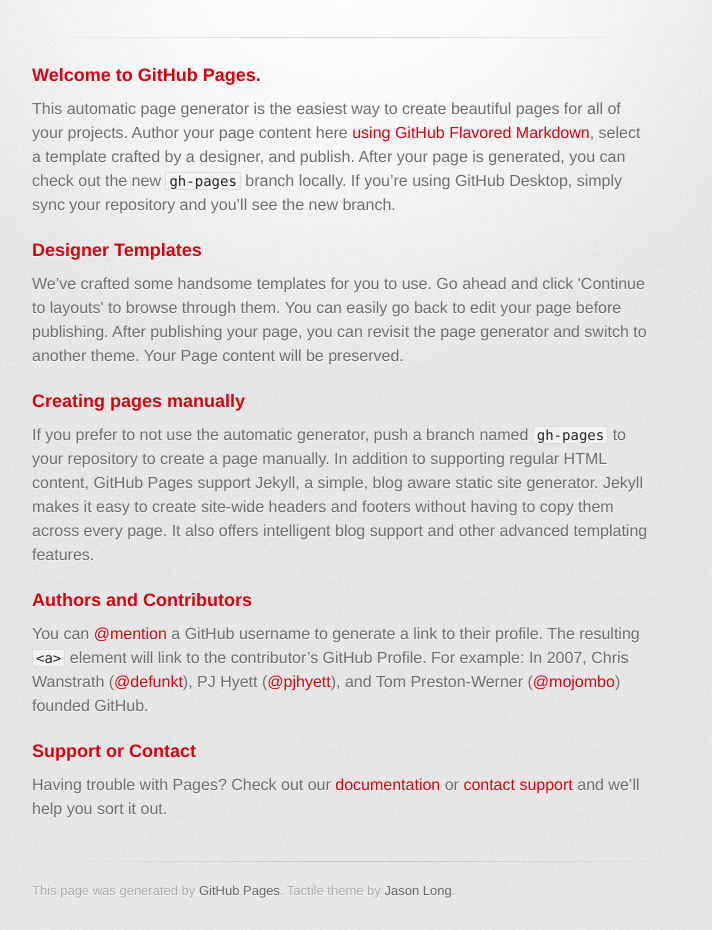
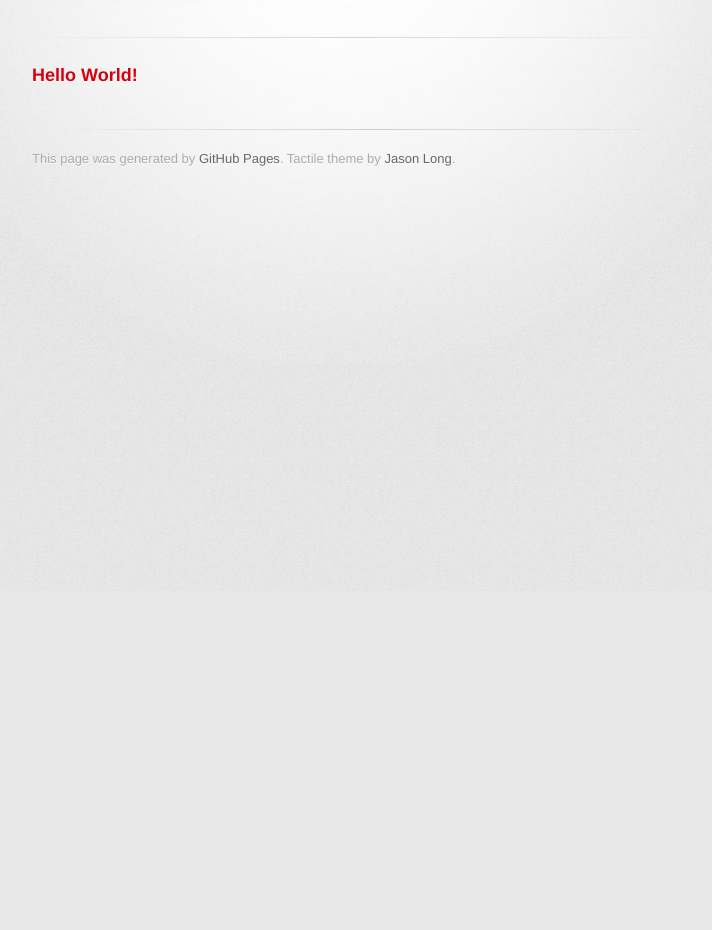
Before and after one commit to BenEllerby/BenEllerby.github.io, a plain HTML site: page index.html in a window 1280 px wide. Shown: the part 209-1139 px from the top of the page, without its empty margins (298-1010 px from the left). After the commit the page ends 800 px from the top, so only its background shows below. Drawn offline with Linux system fonts and the light colour scheme; a web font is replaced by a local one.

Commit message:
Update index.html

```diff
--- a/index.html
+++ b/index.html
@@ -29,30 +29,7 @@
         <hr>
 
         <section id="main_content">
-          <h3>
-<a id="welcome-to-github-pages" class="anchor" href="#welcome-to-github-pages" aria-hidden="true"><span aria-hidden="true" class="octicon octicon-link"></span></a>Welcome to GitHub Pages.</h3>
-
-<p>This automatic page generator is the easiest way to create beautiful pages for all of your projects. Author your page content here <a href="https://guides.github.com/features/mastering-markdown/">using GitHub Flavored Markdown</a>, select a template crafted by a designer, and publish. After your page is generated, you can check out the new <code>gh-pages</code> branch locally. If you’re using GitHub Desktop, simply sync your repository and you’ll see the new branch.</p>
-
-<h3>
-<a id="designer-templates" class="anchor" href="#designer-templates" aria-hidden="true"><span aria-hidden="true" class="octicon octicon-link"></span></a>Designer Templates</h3>
-
-<p>We’ve crafted some handsome templates for you to use. Go ahead and click 'Continue to layouts' to browse through them. You can easily go back to edit your page before publishing. After publishing your page, you can revisit the page generator and switch to another theme. Your Page content will be preserved.</p>
-
-<h3>
-<a id="creating-pages-manually" class="anchor" href="#creating-pages-manually" aria-hidden="true"><span aria-hidden="true" class="octicon octicon-link"></span></a>Creating pages manually</h3>
-
-<p>If you prefer to not use the automatic generator, push a branch named <code>gh-pages</code> to your repository to create a page manually. In addition to supporting regular HTML content, GitHub Pages support Jekyll, a simple, blog aware static site generator. Jekyll makes it easy to create site-wide headers and footers without having to copy them across every page. It also offers intelligent blog support and other advanced templating features.</p>
-
-<h3>
-<a id="authors-and-contributors" class="anchor" href="#authors-and-contributors" aria-hidden="true"><span aria-hidden="true" class="octicon octicon-link"></span></a>Authors and Contributors</h3>
-
-<p>You can <a href="https://help.github.com/articles/basic-writing-and-formatting-syntax/#mentioning-users-and-teams" class="user-mention">@mention</a> a GitHub username to generate a link to their profile. The resulting <code>&lt;a&gt;</code> element will link to the contributor’s GitHub Profile. For example: In 2007, Chris Wanstrath (<a href="https://github.com/defunkt" class="user-mention">@defunkt</a>), PJ Hyett (<a href="https://github.com/pjhyett" class="user-mention">@pjhyett</a>), and Tom Preston-Werner (<a href="https://github.com/mojombo" class="user-mention">@mojombo</a>) founded GitHub.</p>
-
-<h3>
-<a id="support-or-contact" class="anchor" href="#support-or-contact" aria-hidden="true"><span aria-hidden="true" class="octicon octicon-link"></span></a>Support or Contact</h3>
-
-<p>Having trouble with Pages? Check out our <a href="https://help.github.com/pages">documentation</a> or <a href="https://github.com/contact">contact support</a> and we’ll help you sort it out.</p>
+         <h3>Hello World!</h3>
         </section>
 
         <footer>
```
